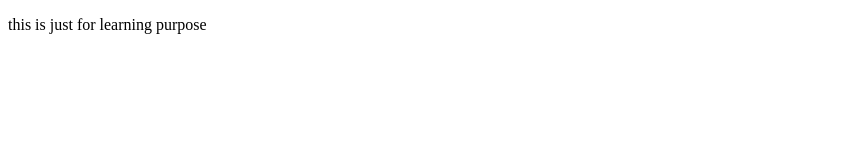
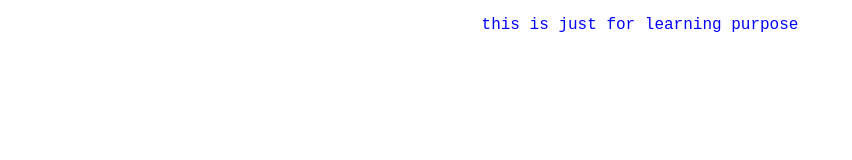
Before and after one commit to HabibullahAfzali/Website-, a plain HTML site: page Index.html in a window 1280 px wide. Shown: the whole page, without its empty margins (0-852 px from the left). Drawn offline with Linux system fonts and the light colour scheme.

Commit message:
layout file added

```diff
--- a/Index.html
+++ b/Index.html
@@ -5,6 +5,7 @@
     <meta http-equiv="X-UA-Compatible" content="IE=edge">
     <meta name="viewport" content="width=device-width, initial-scale=1.0">
     <title>My Website</title>
+    <link rel="stylesheet" type="text/css" href="layout.css" />
 </head>
 <body>
     <p>this is just for learning purpose</p>
--- /dev/null
+++ b/layout.css
@@ -0,0 +1,5 @@
+p {
+color:blue;
+font-family: 'Courier New', Courier, monospace;
+text-align: center;
+}
```
